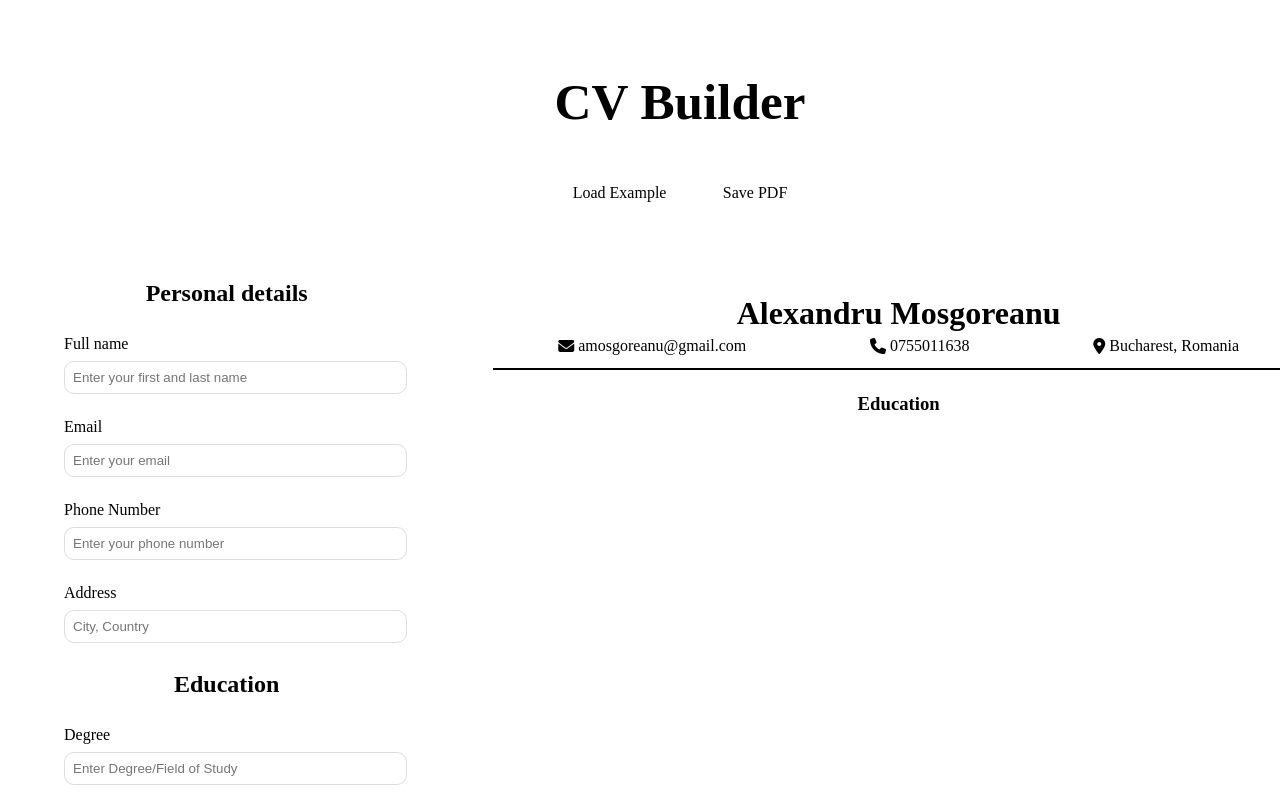
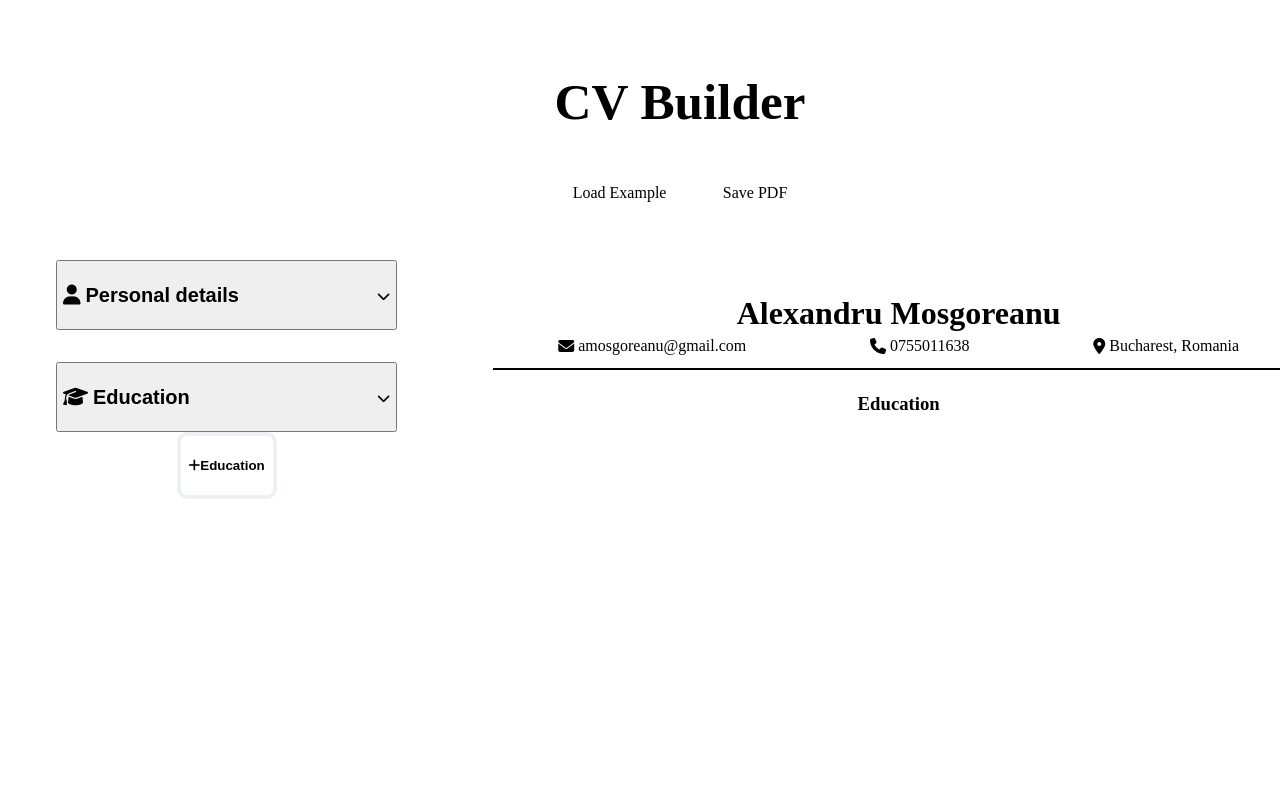
Before and after one commit to alexandrumosgoreanu/cv-builder, a React (Vite) app: page / in a window 1280 px wide. Shown: the top 800 px of the page. Built offline with nearby package versions, Linux system fonts and the light colour scheme; the HTML template or start-up script is replaced by a standard one.

Commit message:
Added toggle and education buttons

```diff
--- a/src/App.jsx
+++ b/src/App.jsx
@@ -25,14 +25,20 @@ const App = () => {
                                                                   startDate: "",
                                                                   endDate: ""
                                                               });
-    function handlePersonalDetailsChange(e) {
+    const handlePersonalDetailsChange = (e) => {
         const id = e.target.id;
         setPersonalDetails({...personalDetails, [id]: e.target.value}); //update the state with the latest input
     }
 
-    function handleEducationDetailsChange(e) {
+    const handleEducationDetailsChange = (e) => {
         const id = e.target.id;
         setEducationDetails({...educationDetails, [id]: e.target.value});
+    }
+
+    const toggleSectionClose = (e) => {
+        const toggleElems = e.target.parentElement.querySelectorAll(".toggle");
+        console.log(toggleElems)
+        toggleElems.forEach((elem) => elem.classList.toggle("closed"));
     }
 
     return (
@@ -40,11 +46,39 @@ const App = () => {
           <Header />
           <div className="app">
               <form className="leftSidebar" action="">
-                <h2>Personal details</h2>
-                <PersonalDetails onChange={handlePersonalDetailsChange}/>
 
-                <h2>Education</h2>
-                <EducationDetails onChange={handleEducationDetailsChange}/>
+                <div className="personalDetailsInputs container">
+                    <button className="expandInputs" type="button" onClick={toggleSectionClose}>
+                        <h2 className="inputContainerHeader">
+                            <i className="fa-user fa-solid"/>
+                            Personal details
+                        </h2>
+                        <i className="fa-solid fa-chevron-up chevron toggle closed"></i>
+                    </button>
+                    <div className="toggle closed">
+                        <PersonalDetails onChange={handlePersonalDetailsChange}/>
+                    </div>
+                </div>
+
+                <div className="educationDetailsInputs container">
+                    <button className="expandInputs" type="button" onClick={toggleSectionClose}>
+                        <h2 className="inputContainerHeader">
+                            <i className="fa-graduation-cap fa-solid"/>
+                            Education
+                        </h2>
+                        <i className="fa-solid fa-chevron-up chevron toggle closed"></i>
+                    </button>
+                    <button className="add-education" type="button">
+                        <h4>
+                            <i className="fa-solid fa-plus" />
+                            Education
+                        </h4>
+                    </button>
+                    <div className="toggle closed">
+                        <EducationDetails onChange={handleEducationDetailsChange}/>
+                    </div>
+                </div>
+
               </form>
               <Resume {...{personalDetails, educationDetails}} />
           </div>
--- a/src/components/Header.jsx
+++ b/src/components/Header.jsx
@@ -5,8 +5,8 @@ const Header = () => {
         <div className="header">
             <h1>CV Builder</h1>
             <div className="buttonSection">
-                <button>Load Example</button>
-                <button>Save PDF</button>
+                <button className="headerButtons">Load Example</button>
+                <button className="headerButtons">Save PDF</button>
             </div>
         </div>
     )
--- a/src/components/ResumeComponents/EducationInfoSection.jsx
+++ b/src/components/ResumeComponents/EducationInfoSection.jsx
@@ -20,7 +20,7 @@ const EducationInfoSection = ({ degree, university, location, startDate, endDate
                 </div>
                 <div className="university">
                     <p><strong>{university}</strong></p>
-                    <p>{degree}</p>
+                    <p className="degree">{degree}</p>
                 </div>
             </div>
 
--- a/src/styles/App.css
+++ b/src/styles/App.css
@@ -19,13 +19,55 @@
 
 .leftSidebar {
   width: 25vw;
-  background-color: var(--light-gray);
+
   color: var(--black);
   border-radius: 10px;
 }
 
 form {
   flex-grow: 1;
+  display: flex;
+  flex-direction: column;
+}
+
+.container {
+  margin-bottom: 2rem;
+  background-color: var(--light-gray);
+  border-radius: 0.5rem;
+}
+.expandInputs {
+  display: flex;
+  align-items: center;
+  justify-content: space-between;
+  width: 100%;
+  padding: 5px;
+  cursor: pointer;
+}
+
+.inputContainerHeader {
+  display: flex;
+  align-items: center;
+  justify-content: center;
+  gap: 5px;
+}
+
+.closed {
+  display: none;
+}
+
+.chevron {
+  transition: transform 0.3s ease-out;
+}
+
+.chevron.closed {
+  transform: rotate(180deg);
+}
+
+.add-education {
+  background-color: transparent;
+  padding: 4px 8px;
+  border-radius: 10px;
+  border: 4px solid rgb(238, 240, 244);
 }
 /* @keyframes logo-spin {
   from {
--- a/src/styles/EducationInfoSection.css
+++ b/src/styles/EducationInfoSection.css
@@ -28,3 +28,7 @@
     text-align: left;
     font-size: 1rem;
 }
+
+.degree {
+    font-size: 0.8rem;
+}
--- a/src/styles/Header.css
+++ b/src/styles/Header.css
@@ -19,23 +19,23 @@ h1 {
     /* box-shadow: 24px 22px 62px 3px rgba(0,0,0,0.52); */
 }
 
-button {
+.headerButtons {
     border-radius: 8px;
     border: 1px solid transparent;
     padding: 0.6em 1.2em;
     font-size: 1em;
     font-weight: 500;
     font-family: inherit;
-    background-color: var(--button-color);
+    background-color: var(--light-gray);
     cursor: pointer;
     transition: ease-in-out 0.1s;
 }
 
-button:hover {
+.headerButtons:hover {
     border-color: #000000;
     transform: scale(1.05);
 }
 
-button:active{
+.headerButtons:active{
     transform: scale(0.95);
 }
--- a/src/styles/index.css
+++ b/src/styles/index.css
@@ -9,7 +9,7 @@
   --light-gray: #F4F7F5;
   --rose-quarts: #A7A2A9;
   --black: #08090A;
-
+  --button-color: #A7A2A9;
   font-synthesis: none;
   text-rendering: optimizeLegibility;
   -webkit-font-smoothing: antialiased;
```
